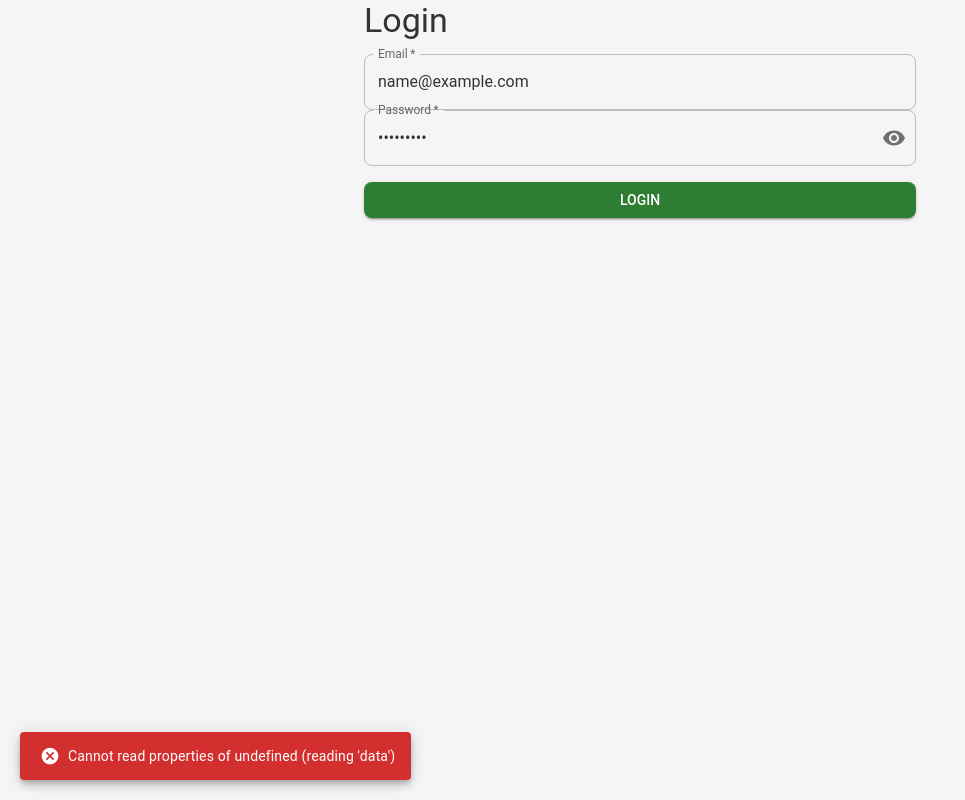
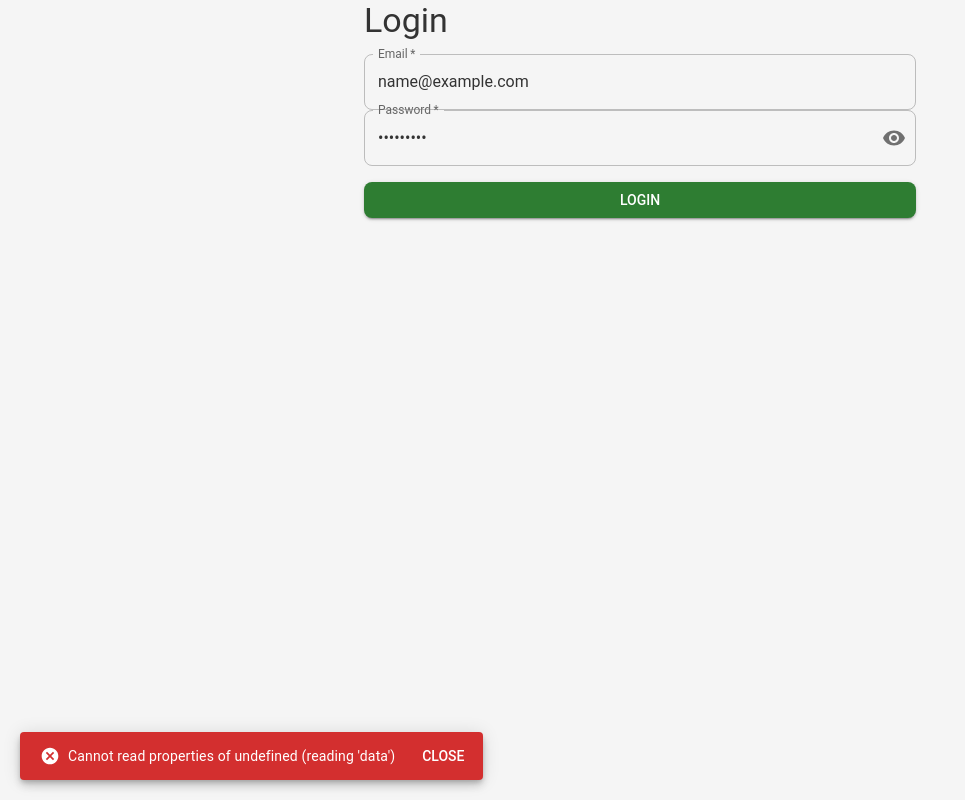
Before and after one commit to Zhenzhong-Zhou/widenaturals, a React (Create React App) app in the folder client/: page /login in a window 1280 px wide. Both pictures are taken after typing "name@example.com", "Sample123" into the empty fields and a click on the button "LOGIN". Shown: the whole page, without its empty margins (0-965 px from the left). Built offline with nearby package versions, Linux system fonts and the light colour scheme; no server answers.

Commit message:
Enhance notification UI

```diff
--- a/client/src/App.js
+++ b/client/src/App.js
@@ -2,6 +2,8 @@ import { Suspense, useEffect, useMemo, useState } from 'react';
 import { BrowserRouter as Router } from 'react-router-dom';
 import { useDispatch, useSelector } from 'react-redux';
 import { ThemeProvider } from '@mui/material/styles';
+import {closeSnackbar, SnackbarProvider} from "notistack";
+import {Button} from "@mui/material";
 import { darkMode, lightMode } from "./styles/theme";
 import useNotification from './hooks/useNotification';
 import { ErrorBoundary, LoadingSpinner } from "./components";
@@ -57,6 +59,11 @@ const App = () => {
 
     return (
         <ThemeProvider theme={theme}>
+            <SnackbarProvider maxSnack={3} autoHideDuration={5000} action={(key) => (
+                <Button onClick={() => closeSnackbar(key)} color="inherit">
+                    Close
+                </Button>
+            )}>
                 <ErrorBoundary>
                     <Router>
                         <Suspense fallback={<LoadingSpinner message="Loading, please wait..." />}>
@@ -65,6 +72,7 @@ const App = () => {
                         {notificationElement}
                     </Router>
                 </ErrorBoundary>
+            </SnackbarProvider>
         </ThemeProvider>
     );
 };
--- a/client/src/index.js
+++ b/client/src/index.js
@@ -2,8 +2,7 @@ import {StrictMode} from "react";
 import ReactDOM from 'react-dom/client';
 import {Provider} from 'react-redux';
 import {PersistGate} from 'redux-persist/integration/react';
-import { SnackbarProvider } from 'notistack';
-import {persistor, store} from './redux/store'; // Import the Redux store
+import {persistor, store} from './redux/store';
 import './index.css';
 import App from './App';
 import reportWebVitals from './reportWebVitals';
@@ -13,9 +12,7 @@ root.render(
     <StrictMode>
         <Provider store={store}>
             <PersistGate loading={null} persistor={persistor}>
-                <SnackbarProvider maxSnack={3}>
-                    <App />
-                </SnackbarProvider>
+                <App />
             </PersistGate>
         </Provider>
     </StrictMode>
```
Lines whose indentation alone changed are shown as unchanged.
